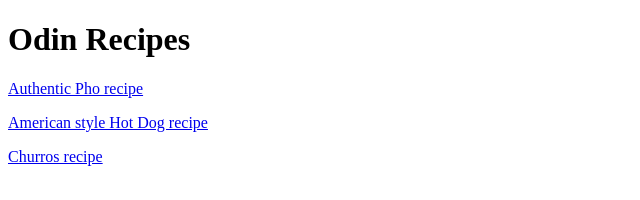
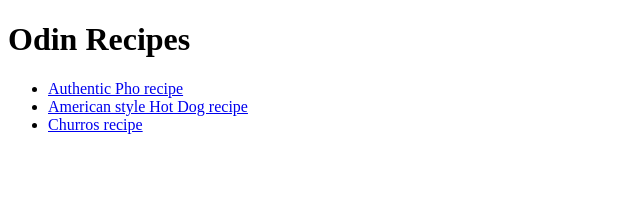
Before and after one commit to Confucii/odin-recipes, a plain HTML site: page index.html in a window 1280 px wide. Shown: the whole page, without its empty margins (0-640 px from the left). Drawn offline with Linux system fonts and the light colour scheme.

Commit message:
Change the way links are split on the webpage
Links had individual paragraphs, now they are located in an unordered
list.

```diff
--- a/index.html
+++ b/index.html
@@ -6,14 +6,10 @@
     </head>
     <body>
         <h1>Odin Recipes</h1>
-        <p>
-            <a href="./recipes/pho.html">Authentic Pho recipe</a>
-        </p>
-        <p>
-            <a href="./recipes/hot-dog.html">American style Hot Dog recipe</a>
-        </p>
-        <p>
-            <a href="./recipes/churros.html">Churros recipe</a>
-        </p>
+        <ul>
+            <li><a href="./recipes/pho.html">Authentic Pho recipe</a></li>
+            <li><a href="./recipes/hot-dog.html">American style Hot Dog recipe</a></li>
+            <li><a href="./recipes/churros.html">Churros recipe</a></li>
+        </ul>
     </body>
 </html>
```
